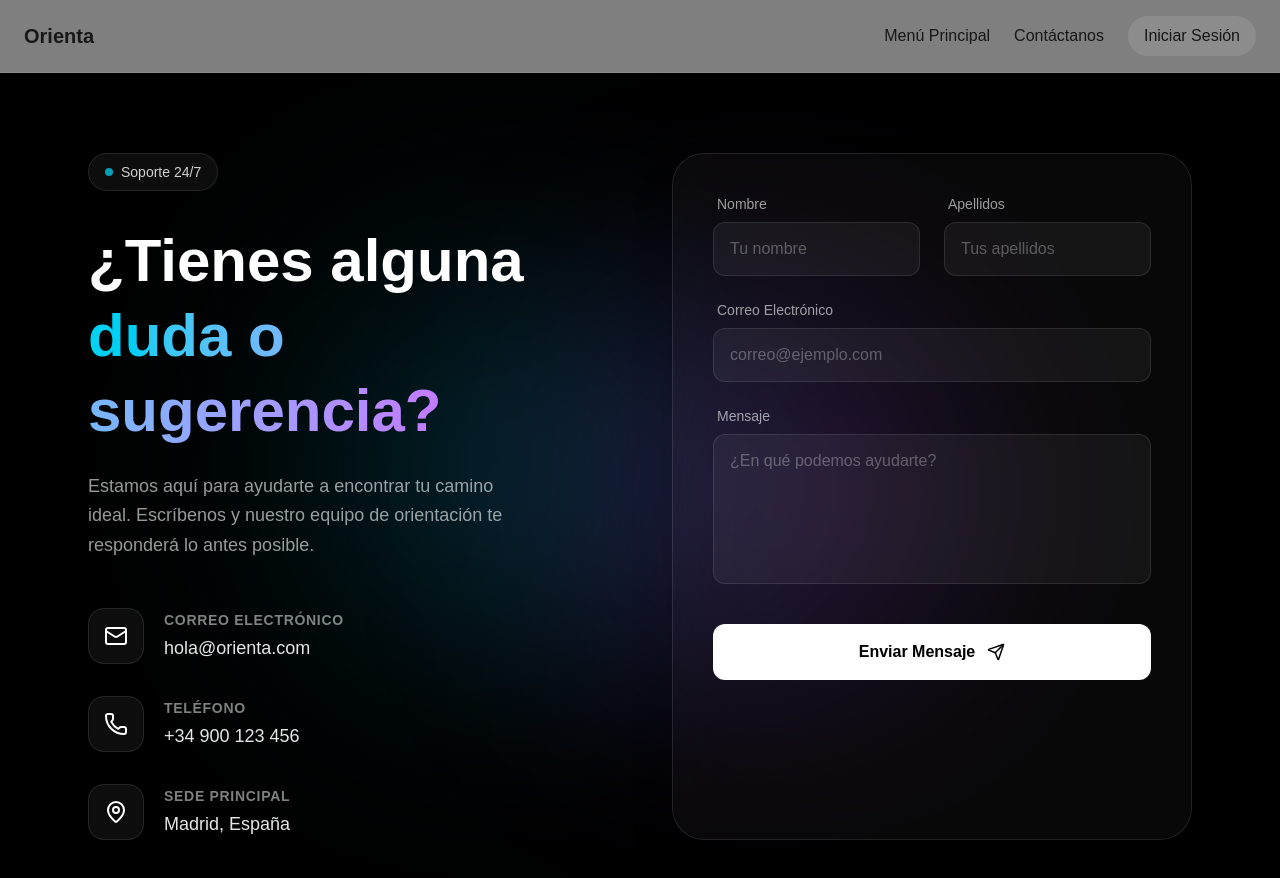
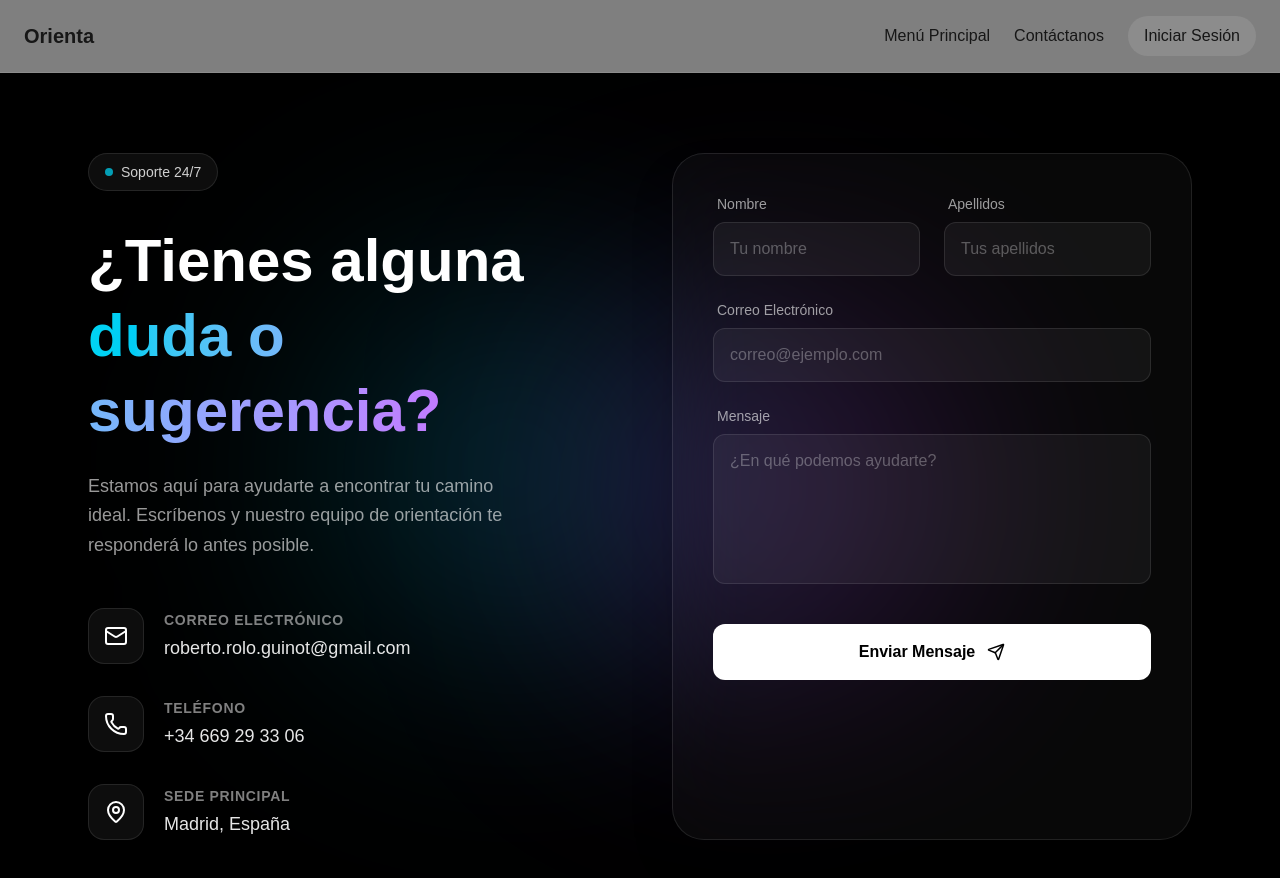
Before and after one commit to RobertoRoloG/orienta, a Next.js app: page /contacto in a window 1280 px wide. Shown: the top 878 px of the page. Built offline with nearby package versions, Linux system fonts and the light colour scheme.

Commit message:
Añadir datos personales en página de contacto

```diff
--- a/app/contacto/page.tsx
+++ b/app/contacto/page.tsx
@@ -36,7 +36,7 @@ export default function Contacto() {
               </div>
               <div>
                 <p className="text-sm text-white/50 mb-1 uppercase tracking-wider font-semibold">Correo Electrónico</p>
-                <p className="font-medium text-white/90 text-lg">hola@orienta.com</p>
+                <p className="font-medium text-white/90 text-lg">roberto.rolo.guinot@gmail.com</p>
               </div>
             </div>
 
@@ -46,7 +46,7 @@ export default function Contacto() {
               </div>
               <div>
                 <p className="text-sm text-white/50 mb-1 uppercase tracking-wider font-semibold">Teléfono</p>
-                <p className="font-medium text-white/90 text-lg">+34 900 123 456</p>
+                <p className="font-medium text-white/90 text-lg">+34 669 29 33 06</p>
               </div>
             </div>
 
```
